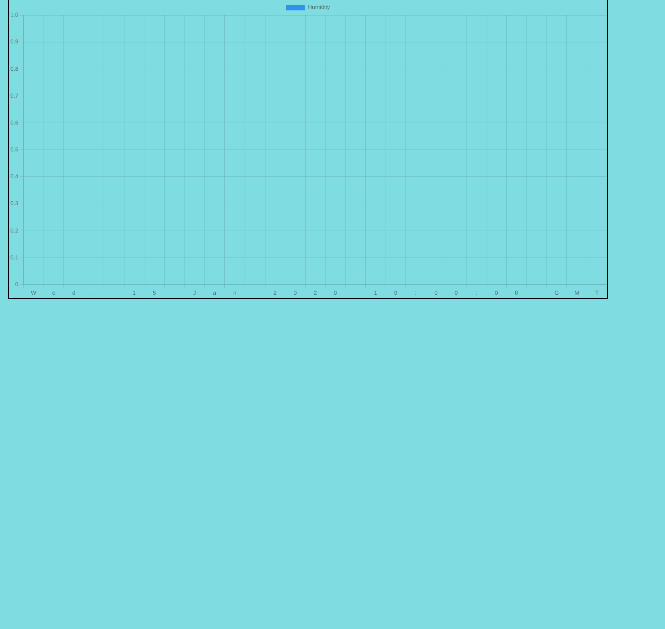
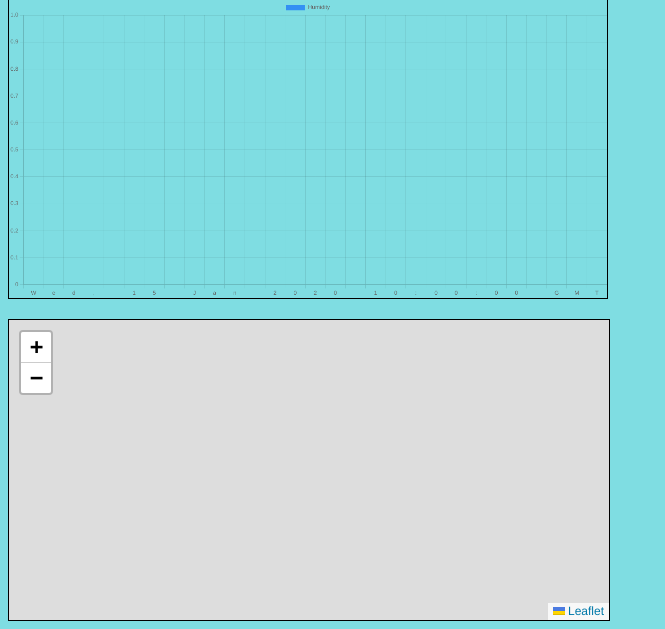
Before and after one commit to DariuszZ23/weather-dashboard-flask, a Flask app: template templates/index.html in a window 1280 px wide. Shown: the part 783-1412 px from the top of the page, without its empty margins (0-665 px from the left). Before the commit the page ends 1082 px from the top, so only its background shows below. Run offline with Flask 3, Linux system fonts and the light colour scheme; the template is opened without the code that fills it: most values are stand-ins (such as "Sample title", 1, 10 or a date in 2020).

Commit message:
added map

```diff
--- a/app.py
+++ b/app.py
@@ -13,8 +13,8 @@ def index():
 
     if request.method == "POST":
 
-        city = request.form["city"]
-        country = request.form["country"]
+        city = request.form.get("city")
+        country = request.form.get("country")
         city_name = city
 
         geo = requests.get(
@@ -55,7 +55,9 @@ def index():
         weather=weather,
         city_name=city_name,
         country_code=country_code,
-        state=state
+        state=state,
+        lat=lat,
+        lon=lon
     )
 
 @app.route("/xx/", methods=["GET", "POST"])
--- a/templates/index.html
+++ b/templates/index.html
@@ -7,9 +7,18 @@
         height: 300px !important;
         border: 1px solid black;
     }
+    #map {
+    height: 300px;
+    width: 600px;
+    margin-top: 20px;
+    border: 1px solid black;
+    }
 </style>
     <title>Weather</title>
     <script src="https://cdn.jsdelivr.net/npm/chart.js"></script>
+    <!-- Leaflet -->
+    <link rel="stylesheet" href="https://unpkg.com/leaflet/dist/leaflet.css" />
+    <script src="https://unpkg.com/leaflet/dist/leaflet.js"></script>
     <script>
         function toggleButton() {
             const cityName = document.getElementById("cityInput");
@@ -32,15 +41,20 @@
 {% if weather %}
 <h2>Weather for {{ city_name.title() }}, {{ country_code }}</h2>
 <p>State: {{ state }}</p>
+
 <canvas id="chart_temperature" style="border:1px solid"></canvas>
 <canvas id="chart_wind"></canvas>
 <canvas id="chart_humidity"></canvas>
+<!-- MAPA -->
+<div id="map"></div>
 <script>
 
 const labels = {{ weather.time|tojson }};
 const temps = {{ weather.temperature_2m|tojson }};
 const wind = {{ weather.wind_speed_10m|tojson }};
 const humidity = {{ weather.relative_humidity_2m|tojson }};
+const lat = {{ lat }};
+const lon = {{ lon }};
 
 new Chart(document.getElementById("chart_temperature"), {
     type: "bar",
@@ -82,6 +96,17 @@ new Chart(document.getElementById("chart_humidity"), {
         backgroundColor:'rgba(0, 94, 255, 0.6)'
      }
 });
+var map = L.map('map').setView([lat, lon], 8);
+
+L.tileLayer('https://{s}.tile.openstreetmap.org/{z}/{x}/{y}.png', {
+    attribution: '&copy; OpenStreetMap'
+}).addTo(map);
+
+L.marker([lat, lon])
+    .addTo(map)
+    .bindPopup("{{ city_name }}")
+    .openPopup();
+
 
 </script>
 {% else %}
```
